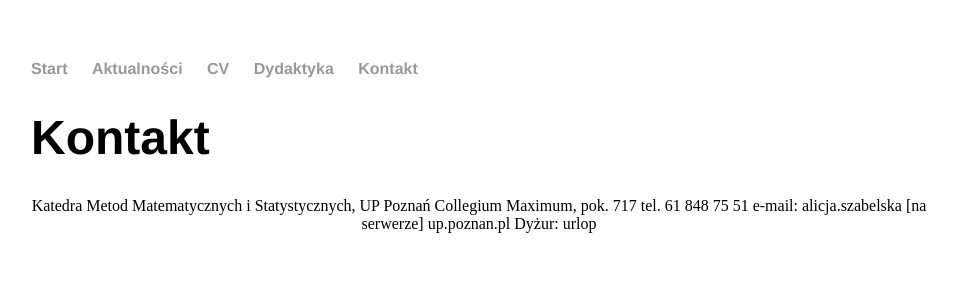
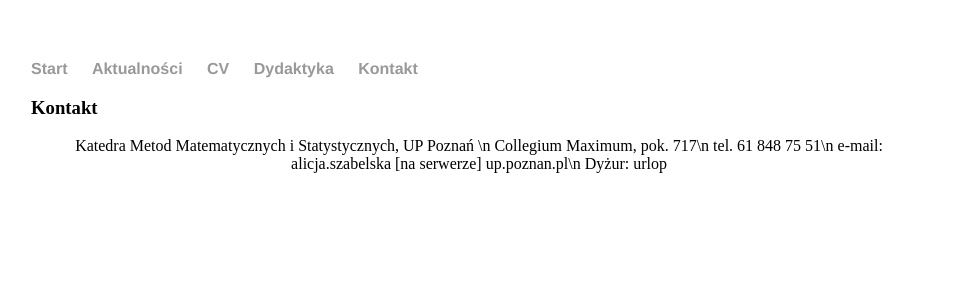
Before and after one commit to alicjaszabelska/alicjaszabelska.github.io, a Jekyll site: the page built from kontakt/index.html, in a window 1280 px wide. Shown: the top 300 px of the page, without its empty margins (161-1119 px from the left). Built offline with Jekyll 4.4.1, drawn with Linux system fonts in a browser that asks for light colours.

Commit message:
Update index.html

```diff
--- a/kontakt/index.html
+++ b/kontakt/index.html
@@ -2,16 +2,16 @@
 layout: default
 title: Kontakt
 ---
-	<h1>{{ page.title }}</h1>
+	<h3>{{ page.title }}</h3>
 
   <center>
-  Katedra Metod Matematycznych i Statystycznych, UP Poznań
+  Katedra Metod Matematycznych i Statystycznych, UP Poznań \n
 
-  Collegium Maximum, pok. 717
+  Collegium Maximum, pok. 717\n
 
-  tel. 61 848 75 51
+  tel. 61 848 75 51\n
 
-  e-mail: alicja.szabelska [na serwerze] up.poznan.pl
+  e-mail: alicja.szabelska [na serwerze] up.poznan.pl\n
 
   Dyżur: urlop
   </center>
```
